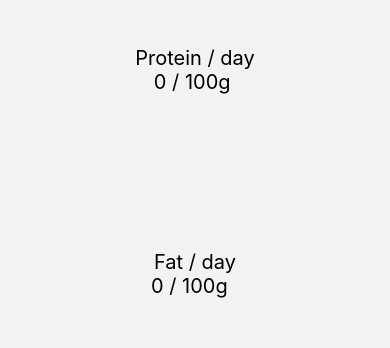
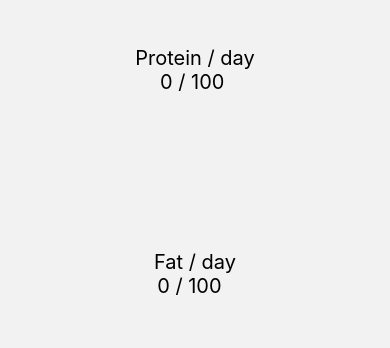
Before and after one commit to INFO4290S10-TeamOne/nutrio-app, a React Native app: screen /Goals in a window 390 px wide. Shown: the part 341-689 px from the top of the page. Built offline with nearby package versions, Linux system fonts and the light colour scheme.

Commit message:
addresses suggestions

```diff
--- a/package.json
+++ b/package.json
@@ -16,6 +16,7 @@
     "@fortawesome/free-regular-svg-icons": "^6.4.0",
     "@fortawesome/free-solid-svg-icons": "^6.4.0",
     "@fortawesome/react-native-fontawesome": "^0.3.0",
+    "@react-native-async-storage/async-storage": "1.17.11",
     "@react-navigation/bottom-tabs": "^6.5.8",
     "@react-navigation/native": "^6.1.7",
     "@react-navigation/native-stack": "^6.9.13",
@@ -36,8 +37,7 @@
     "react-native-screens": "~3.20.0",
     "react-native-svg": "13.4.0",
     "react-query": "^3.39.3",
-    "zustand": "^4.3.8",
-    "@react-native-async-storage/async-storage": "1.17.11"
+    "zustand": "^4.3.8"
   },
   "devDependencies": {
     "@babel/core": "^7.20.2",
@@ -47,6 +47,7 @@
     "@types/jest": "^29.5.2",
     "@types/react": "~18.0.14",
     "@types/react-test-renderer": "^18.0.0",
+    "prettier": "3.0.1",
     "react-test-renderer": "^18.2.0",
     "typescript": "^4.9.4"
   },
--- a/screens/GoalsScreen.tsx
+++ b/screens/GoalsScreen.tsx
@@ -12,21 +12,23 @@ const GoalsScreen = () => {
       screen: 'goalEdit',
         })
   }
+
   return (
+
     <View style={styles.Header}>
       <Text style={styles.Headfont}>Goals!</Text>
       <TouchableOpacity onPress={pressHandler} style={styles.Body}>
         <Text style={styles.bodytext}> Calories / day </Text>
-        <Text style={styles.counter}>0 / {goal.maxCal} </Text>
+        <Text style={styles.counter}>0 / {goal.maxCalorie} </Text>
        </TouchableOpacity>
 
     <TouchableOpacity style={styles.Body}>
     <Text  style={styles.bodytext} > Protein / day </Text>
-        <Text style={styles.counter}> 0 / {goal.maxPro}  </Text>
+        <Text style={styles.counter}> 0 / {goal.maxProteins}  </Text>
     </TouchableOpacity>
     <TouchableOpacity style={styles.Body}>
     <Text style={styles.bodytext}> Fat / day </Text>
-        <Text style={styles.counter}> 0 / {goal.maxFat}   </Text>
+        <Text style={styles.counter}> 0 / {goal.maxFats}   </Text>
     </TouchableOpacity>
     </View>
 
--- a/store/GoalStore.ts
+++ b/store/GoalStore.ts
@@ -4,9 +4,9 @@ import { persist, createJSONStorage } from 'zustand/middleware';
 
 
 interface Goal{
-    maxCal: string;
-    maxPro: string;
-    maxFat: string;
+    maxCalorie: number;
+    maxProteins: number;
+    maxFats: number;
 }
 
 interface GoalStore{
@@ -15,9 +15,9 @@ interface GoalStore{
 }
 
 const defaultGoal: Goal = {
-    maxCal: '2000',
-    maxPro: '100g',
-    maxFat: '100g',
+    maxCalorie: 2000,
+    maxProteins: 100,
+    maxFats: 100,
 }
 
 export const useGoalStore = create<GoalStore>()(
```
Also changed, not shown: 1 other file (tests, documents, lock files or other folders).
